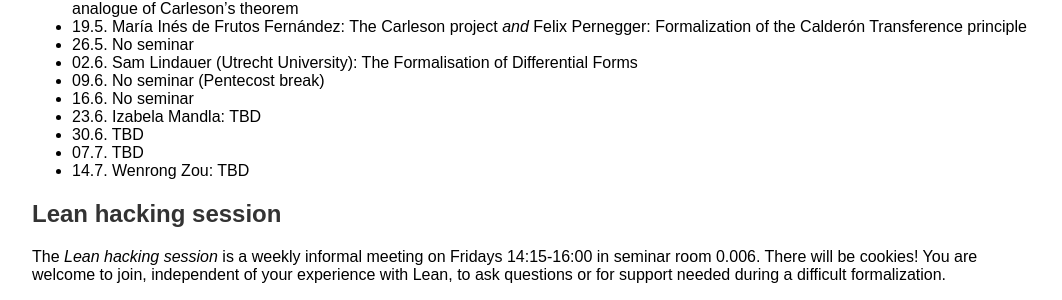
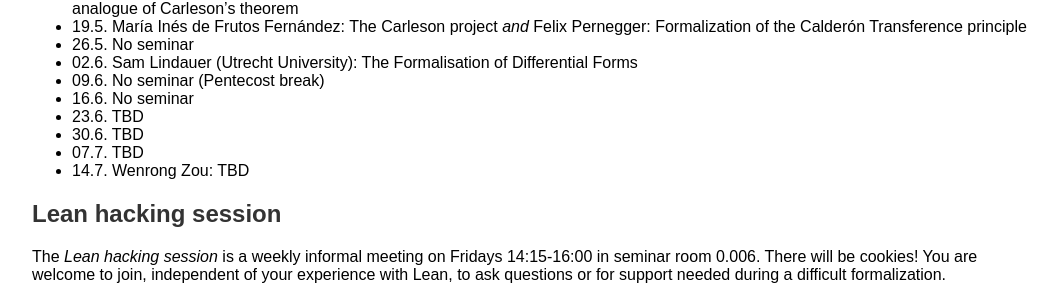
Before and after one commit to fpvandoorn/fpvandoorn.github.io, a Jekyll site: the page built from formalized-mathematics.md, in a window 1280 px wide. Shown: the part 912-1212 px from the top of the page, without its empty margins (108-1170 px from the left). Built offline with Jekyll 4.4.1, drawn with Linux system fonts in a browser that asks for light colours; our own code applies the rules of GitHub Pages for plain Markdown files.

Commit message:
Izabela wants to present later

```diff
--- a/formalized-mathematics.md
+++ b/formalized-mathematics.md
@@ -54,7 +54,7 @@ Schedule:
 * 02.6. Sam Lindauer (Utrecht University): The Formalisation of Differential Forms
 * 09.6. No seminar (Pentecost break)
 * 16.6. No seminar
-* 23.6. Izabela Mandla: TBD
+* 23.6. TBD
 * 30.6. TBD
 * 07.7. TBD
 * 14.7. Wenrong Zou: TBD
```
